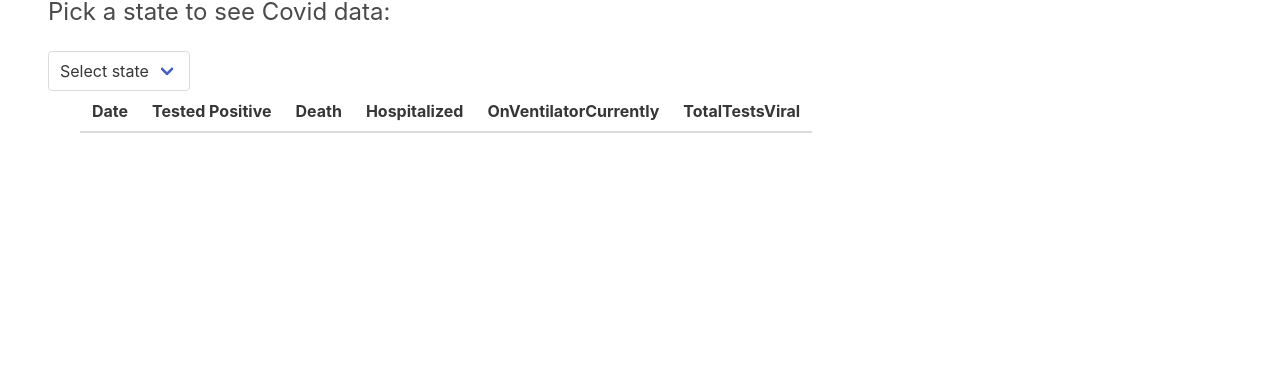
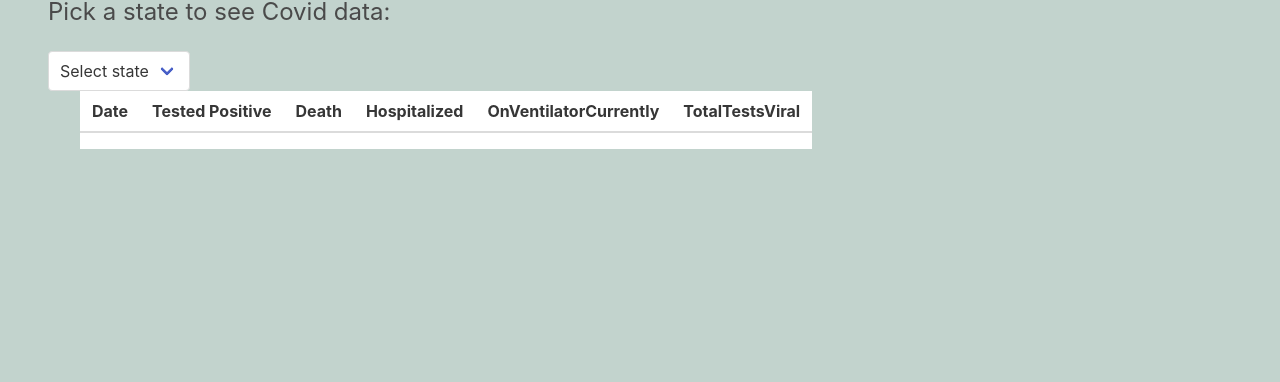
Before and after one commit to kazichaska/Sportlytics, a plain HTML site: page index.html in a window 1280 px wide. Shown: the part 418-800 px from the top of the page. Drawn offline with nearby package versions, Linux system fonts and the light colour scheme; no server answers.

Commit message:
added background color

```diff
--- a/assets/css/style.css
+++ b/assets/css/style.css
@@ -6,3 +6,12 @@
 .logo{
     font-size: 26px;
 }
+
+section{
+    background-color: #C2D3CD;
+}
+
+body{
+    height: 100vh;
+    background-color: #C2D3CD;
+}
```
